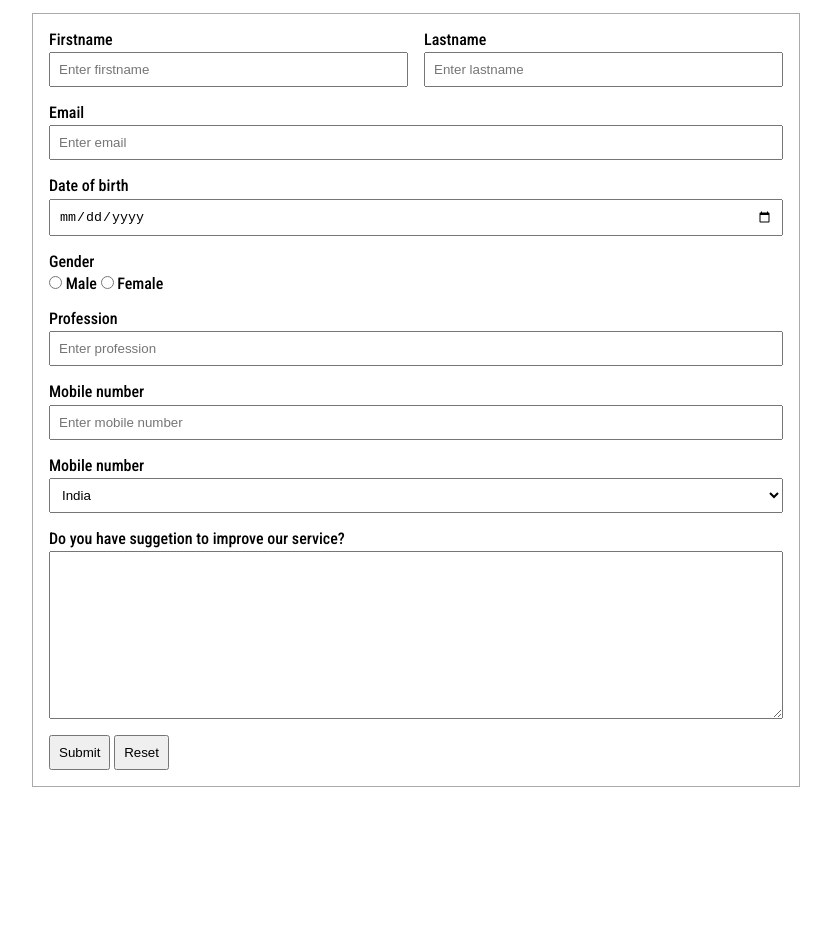
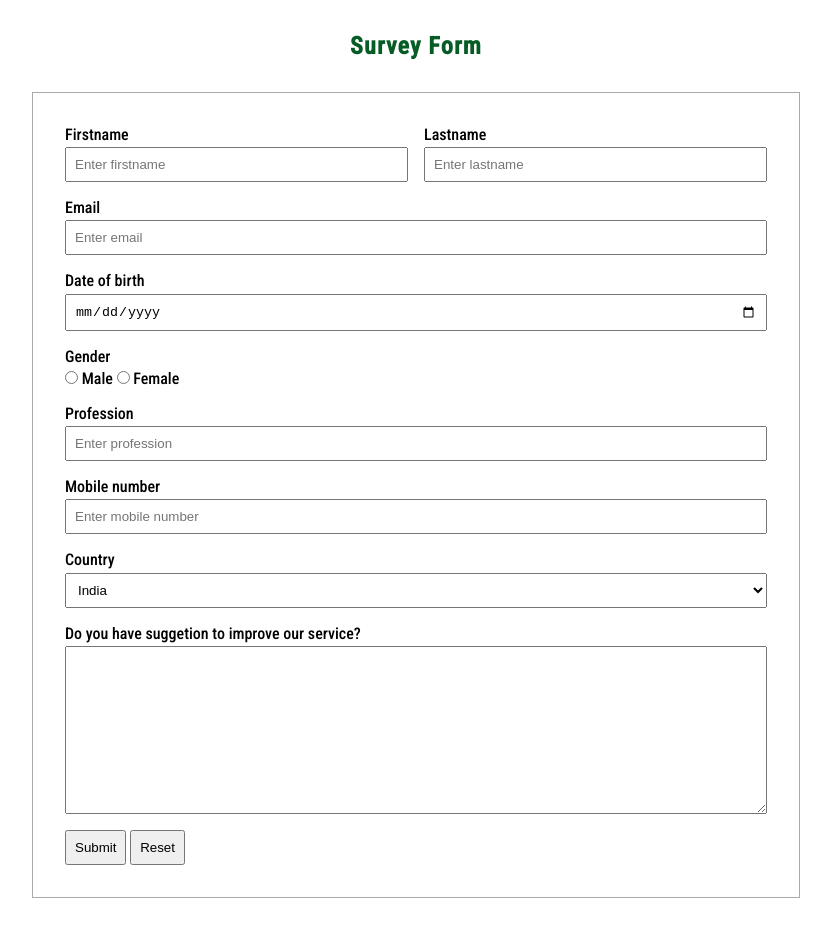
Before and after one commit to welcomepk/cloudvandana-assignments, a plain HTML site: page html-assignments/survey-form-validation/index.html in a window 1280 px wide. Shown: the whole page, without its empty margins (224-1055 px from the left). Before the commit the page ends 800 px from the top, so only its background shows below. Drawn offline with Linux system fonts and the light colour scheme; a web font is replaced by a local one.

Commit message:
fixed minor bugs

```diff
--- a/html-assignments/survey-form-validation/index.html
+++ b/html-assignments/survey-form-validation/index.html
@@ -16,6 +16,7 @@
 <body>
 
     <div class="container">
+        <h2 style="text-align: center; padding-top: 2rem; color: #055c24; letter-spacing: 1.2px;">Survey Form</h2>
         <form id="surveyForm">
             <div class="row">
                 <div class="input">
@@ -58,7 +59,7 @@
                 <input type="number" name="phone" type="text" placeholder="Enter mobile number">
             </div>
             <div class="input">
-                <label for="country">Mobile number</label>
+                <label for="country">Country</label>
                 <select name="country" id="country" required>
                     <option value="India">India</option>
                     <option value="USA">USA</option>
--- a/html-assignments/survey-form-validation/style.css
+++ b/html-assignments/survey-form-validation/style.css
@@ -17,8 +17,9 @@ body {
   padding: 0 1rem;
 }
 form {
+  margin: 2rem 0;
   border: 1px solid #aaa;
-  padding: 1rem;
+  padding: 2rem;
   display: grid;
   gap: 1rem;
 }
```
Also changed, not shown: html-assignments/survey-form-validation/main.js (line endings or trailing spaces).
